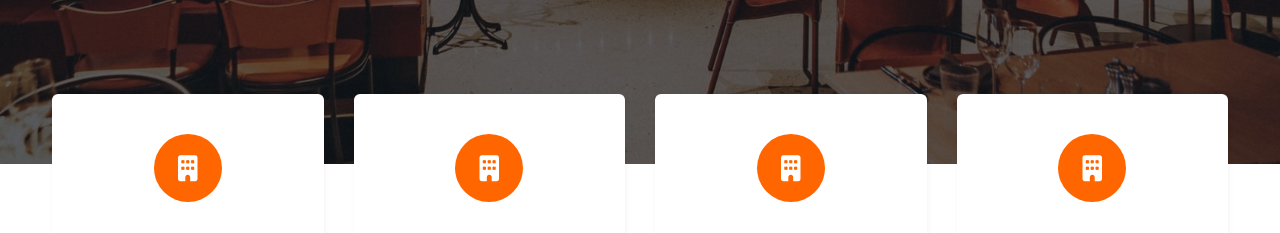
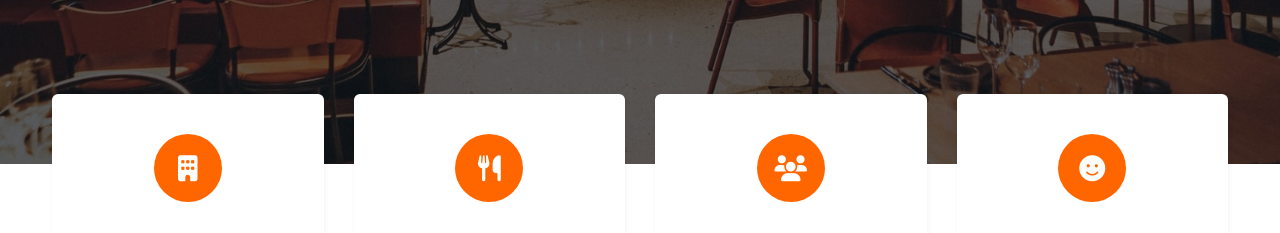
Before and after one commit to Jickey2001/Capstone_bc60_main, a plain HTML site: page index.html in a window 1280 px wide. Shown: the part 3260-3493 px from the top of the page. Drawn offline with nearby package versions, Linux system fonts and the light colour scheme; a script that the page names is missing.

Commit message:
fix icon stats

```diff
--- a/index.html
+++ b/index.html
@@ -334,21 +334,21 @@
           </div>
           <div class="statsItem col-md-3 col-6 mt-md-0 mt-4">
             <div class="statsCounter">
-              <i class="fa-solid fa-building"></i>
+              <i class="fa-solid fa-utensils"></i>
               <div class="counter mt-3" data-to="19256" data-speed="1500">19,256</div>
               <div class="counterText">Food Items</div>
             </div>
           </div>
           <div class="statsItem col-md-3 col-6 mt-md-0 mt-4">
             <div class="statsCounter">
-              <i class="fa-solid fa-building"></i>
+              <i class="fa-solid fa-users"></i>
               <div class="counter mt-3" data-to="12100" data-speed="1500">12,100</div>
               <div class="counterText">Chefs</div>
             </div>
           </div>
           <div class="statsItem col-md-3 col-6 mt-md-0 mt-4">
             <div class="statsCounter">
-              <i class="fa-solid fa-building"></i>
+              <i class="fa-solid fa-face-smile"></i>
               <div class="counter mt-3" data-to="2560" data-speed="1500">2,560</div>
               <div class="counterText">Happy Customers</div>
             </div>
```
